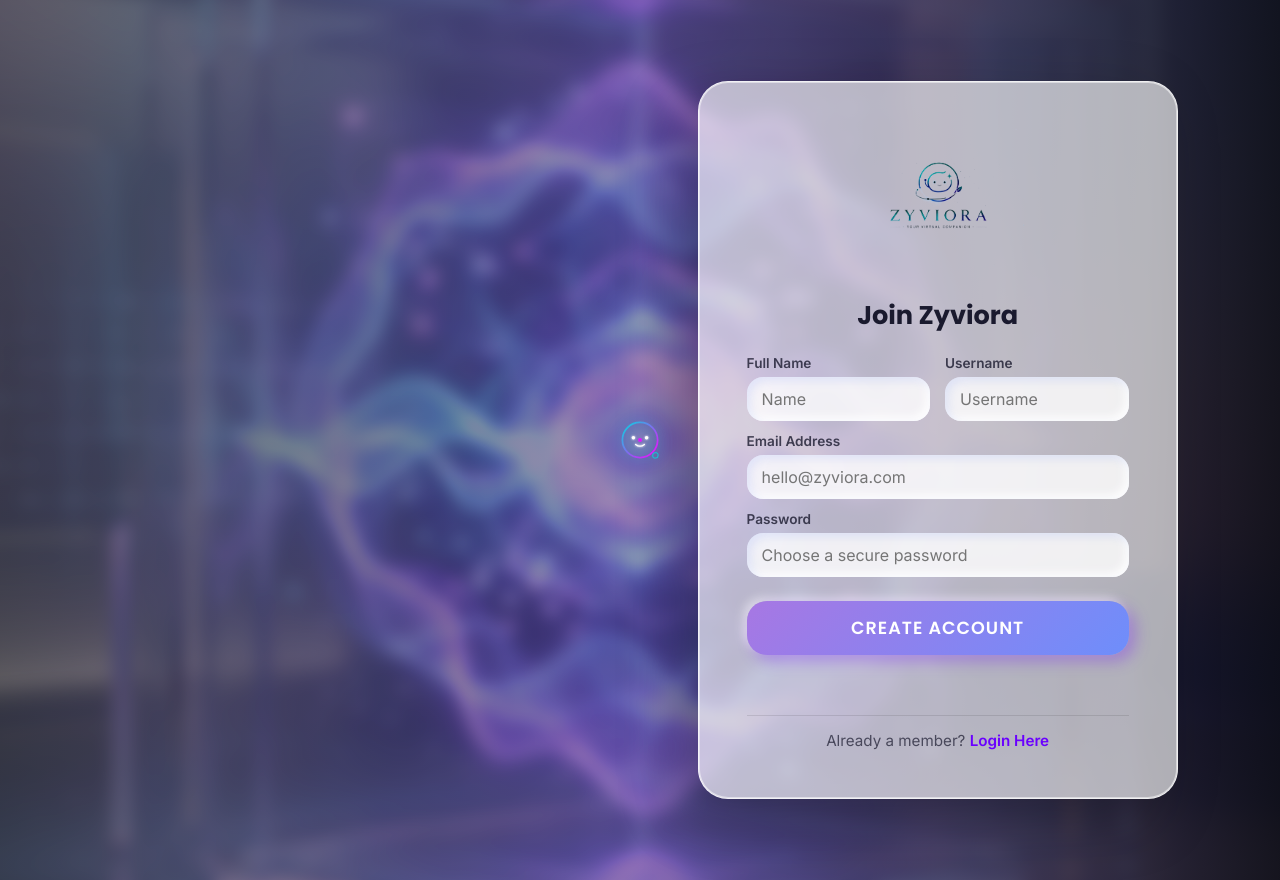
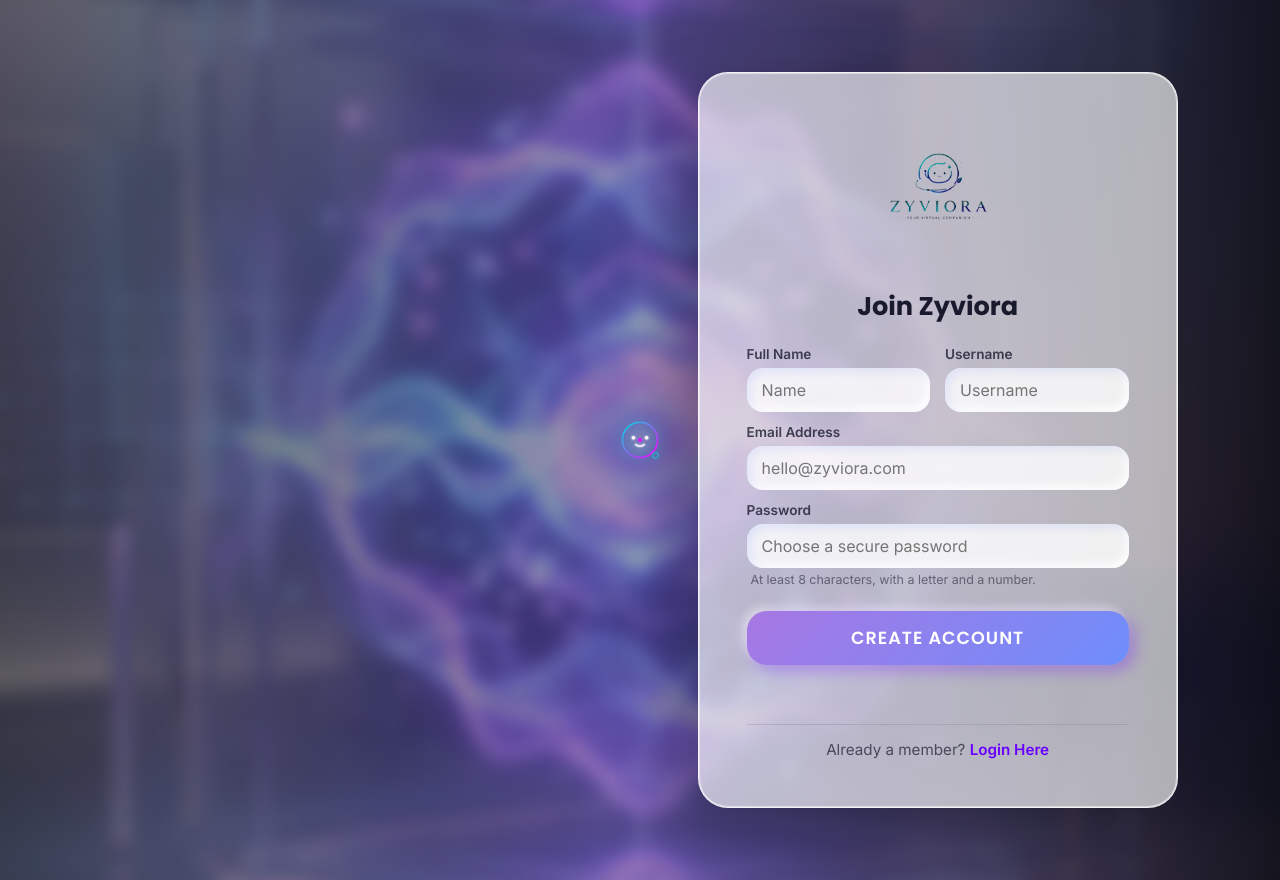
Before and after one commit to Susmitha-Peravali/Zyviora_Personal_Companion, a Flask app: page /register in a window 1280 px wide. Run offline with Flask 3, Linux system fonts and the light colour scheme; some libraries are stand-ins or nearby versions.

Commit message:
Add password strength requirement and account lockout
Weak-password guard on /register (min 8 chars, at least one letter and
one number), surfaced in the registration form via minlength/pattern
plus a hint under the field so it's not just a surprise 400 after
submit.

Per-account lockout on /login after 5 consecutive failed attempts
(15 minute cooldown), tracked via new failed_login_attempts/
locked_until columns (added through the same additive migration
pattern as email/full_name, so existing accounts aren't affected).
The existing IP-based rate limit only slows a single attacker
hammering one IP; this closes the gap for a distributed attack aimed
at one specific account. Also replaced the deprecated
datetime.utcnow() calls this touched.

Verified against the real local database: weak password rejected,
strong password accepted, 5 wrong passwords lock the account, and the
6th attempt is rejected even with the correct password.

```diff
--- a/app.py
+++ b/app.py
@@ -7,6 +7,7 @@ from flask_limiter.util import get_remote_address
 from flask_wtf.csrf import CSRFProtect
 from pyswip import Prolog
 from functools import wraps
+from datetime import datetime, timedelta, timezone
 import os
 import re
 import secrets
@@ -93,6 +94,8 @@ class User(db.Model):
     password_hash = db.Column(db.String(256), nullable=False)
     email = db.Column(db.String(120), unique=True, nullable=True)
     full_name = db.Column(db.String(120), nullable=True)
+    failed_login_attempts = db.Column(db.Integer, nullable=False, default=0)
+    locked_until = db.Column(db.DateTime, nullable=True)
     # Storing frontend data as JSON text for easy syncing
     data = db.Column(db.Text, default='{}')
 
@@ -108,7 +111,13 @@ with app.app_context():
         # /register still requires both for new signups.
         from sqlalchemy import inspect, text
         existing_columns = {c["name"] for c in inspect(db.engine).get_columns("user")}
-        for column_name, ddl_type in (("email", "VARCHAR(120)"), ("full_name", "VARCHAR(120)")):
+        missing_columns = (
+            ("email", "VARCHAR(120)"),
+            ("full_name", "VARCHAR(120)"),
+            ("failed_login_attempts", "INTEGER NOT NULL DEFAULT 0"),
+            ("locked_until", "TIMESTAMP"),
+        )
+        for column_name, ddl_type in missing_columns:
             if column_name not in existing_columns:
                 db.session.execute(text(f"ALTER TABLE user ADD COLUMN {column_name} {ddl_type}"))
         db.session.commit()
@@ -135,6 +144,27 @@ except Exception as e:
     print(f"Warning: Could not consult main.pl automatically. Ensure paths are correct. Error: {e}")
 
 # --- Helper Functions ---
+MAX_FAILED_LOGIN_ATTEMPTS = 5
+LOCKOUT_DURATION = timedelta(minutes=15)
+
+
+def utcnow():
+    # datetime.utcnow() is deprecated; this stays naive (rather than
+    # timezone-aware) to match what SQLite/plain-TIMESTAMP columns actually
+    # round-trip, avoiding aware-vs-naive comparison errors on read-back.
+    return datetime.now(timezone.utc).replace(tzinfo=None)
+
+
+def is_password_strong(password):
+    if not password or len(password) < 8:
+        return False, "Password must be at least 8 characters long"
+    if not re.search(r'[A-Za-z]', password):
+        return False, "Password must contain at least one letter"
+    if not re.search(r'\d', password):
+        return False, "Password must contain at least one number"
+    return True, None
+
+
 def preprocess_text(text):
     """
     Cleans text before sending to Prolog.
@@ -181,7 +211,21 @@ def login():
         return render_template('login.html')
     data = request.get_json()
     user = User.query.filter_by(username=data.get('username')).first()
+
+    # Per-account lockout: the IP-based rate limit above only slows down a
+    # single attacker hammering one IP — it does nothing against a
+    # distributed attack aimed at one specific account.
+    if user and user.locked_until and user.locked_until > utcnow():
+        remaining_minutes = max(1, int((user.locked_until - utcnow()).total_seconds() // 60) + 1)
+        return jsonify({
+            'status': 'error',
+            'message': f'Too many failed attempts. Try again in {remaining_minutes} minute(s).'
+        }), 403
+
     if user and check_password_hash(user.password_hash, data.get('password')):
+        user.failed_login_attempts = 0
+        user.locked_until = None
+        db.session.commit()
         session['user_id'] = user.id
         session['username'] = user.username
         session['chat_context'] = []
@@ -191,6 +235,13 @@ def login():
             'userData': user.data,
             'fullName': user.full_name,
         })
+
+    if user:
+        user.failed_login_attempts += 1
+        if user.failed_login_attempts >= MAX_FAILED_LOGIN_ATTEMPTS:
+            user.locked_until = utcnow() + LOCKOUT_DURATION
+        db.session.commit()
+
     return jsonify({'status': 'error', 'message': 'Invalid credentials'}), 401
 
 @app.route('/register', methods=['GET', 'POST'])
@@ -206,6 +257,9 @@ def register():
 
     if not username or not password or not email or not full_name:
         return jsonify({'status': 'error', 'message': 'username, password, email, and fullname are all required'}), 400
+    password_ok, password_error = is_password_strong(password)
+    if not password_ok:
+        return jsonify({'status': 'error', 'message': password_error}), 400
     if User.query.filter_by(username=username).first():
         return jsonify({'status': 'error', 'message': 'User already exists'}), 400
     if User.query.filter_by(email=email).first():
--- a/templates/register.html
+++ b/templates/register.html
@@ -136,8 +136,11 @@
                     <label
                         style="font-weight: 600; font-size: 0.85rem; margin-bottom: 6px; display: block; color: rgba(26, 26, 46, 0.8);">Password</label>
                     <input id="password" type="password" class="clay-input" placeholder="Choose a secure password"
-                        required
-                        style="display:block; width: 100%; margin-bottom:24px; background: rgba(255,255,255,0.8); padding: 12px 15px;">
+                        required minlength="8" pattern="(?=.*[A-Za-z])(?=.*\d).{8,}"
+                        title="At least 8 characters, including a letter and a number"
+                        style="display:block; width: 100%; margin-bottom:4px; background: rgba(255,255,255,0.8); padding: 12px 15px;">
+                    <p style="font-size: 0.78rem; color: rgba(26, 26, 46, 0.55); margin: 0 0 24px 4px;">
+                        At least 8 characters, with a letter and a number.</p>
 
                     <button type="submit" class="clay-btn primary"
                         style="width:100%; font-size: 1.1rem; padding: 14px; border-radius: 20px; text-transform: uppercase; letter-spacing: 1px;">
```
Also changed, not shown: tests/test_auth.py (+47 -0 lines).
